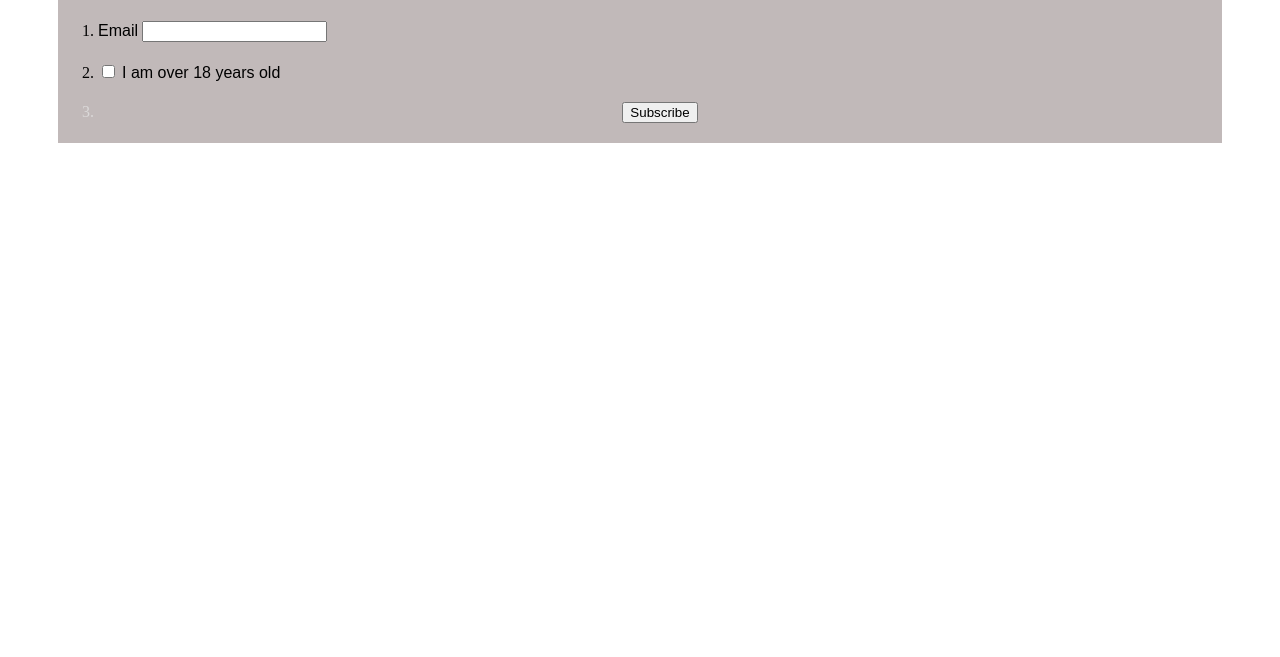
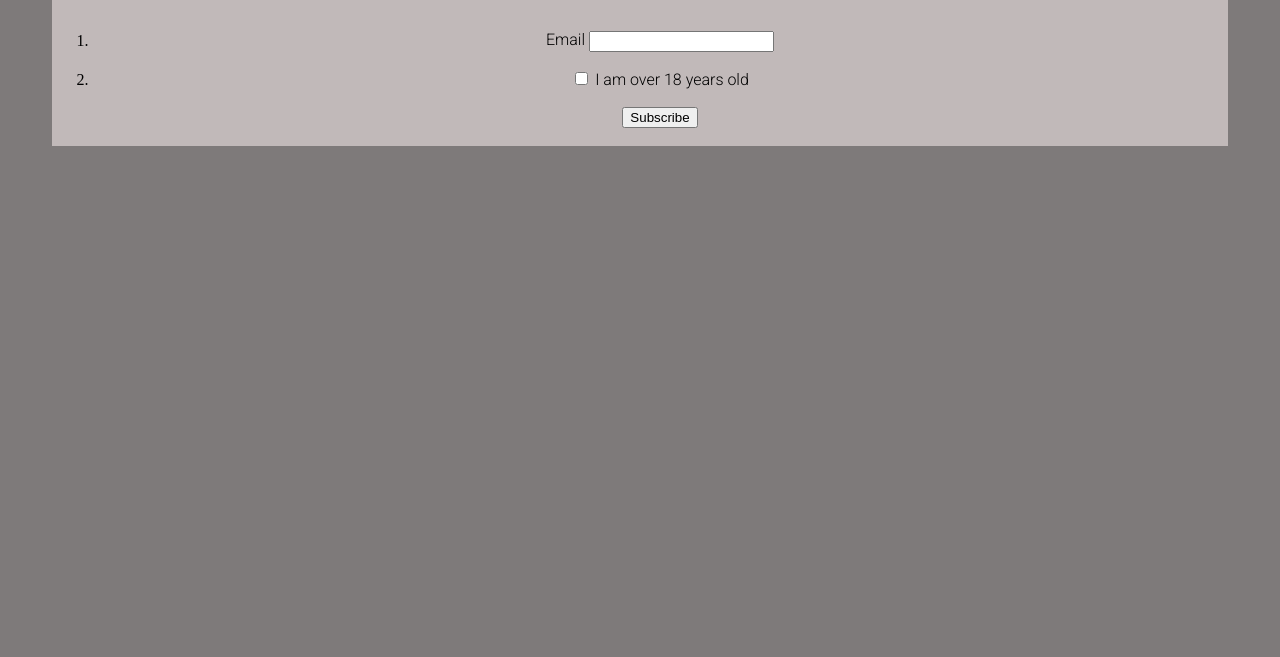
Before and after one commit to itmd-362-yeli/lab3, a plain HTML site: page index.html in a window 1280 px wide. Shown: the part 143-800 px from the top of the page. Drawn offline with nearby package versions, Linux system fonts and the light colour scheme; files whose address does not match are found by name.

Commit message:
Change to em from px and import google font

```diff
--- a/assets/screen.css
+++ b/assets/screen.css
@@ -1,44 +1,80 @@
 @import url('https://fonts.googleapis.com/css2?family=Raleway:wght@600&display=swap');
-
+@import url('https://fonts.googleapis.com/css2?family=Roboto:wght@300&display=swap');
 /* http://meyerweb.com/eric/tools/css/reset/
    v2.0 | 20110126
    License: none (public domain)
 */
 
 html{
-	font-family: 'Raleway', sans-serif;
+	display: block;
+	font-family: 'Raleway', sans-serif, Georgia;
 	margin: 0;
 	border: 0;
-	font-size: 100%;
+	font-size: 1.125em;/*18/16 =1.125 */
 	font: inherit;
 	vertical-align:baseline;
 	text-align: center;
+	background-color: #7e7a7a;
 }
 h1, p, label{
-	font-family: sans-serif;
-	padding-top:15px; /* 20/16= */
+	font-family: 'Roboto',sans-serif, Georgia;
+	padding-top:0.8333333333em; /* 15/18= 0.8333333333*/
 
 }
 #age{
-	padding-left: 0px;
-	padding-bottom: 10px
+	padding-left: 0em;
+	padding-bottom: 0.5555555556em; /* 10/18=0.55555555556*/
 }
 #input-age-verification, #input-email{
-	padding-top: 20px;
-	text-align: left;
+	padding-top: 1.1111111111em;/* 20/18= 1.1111111111*/
+	text-align: center;
 }
 #input-submit{
-	padding-top:20px;
-	padding-bottom: 20px;
+	display: block;
+	padding-top:1.1111111111em; /*20/18= 1.1111111111*/
+	padding-bottom: 1.1111111111em;
 	text-align: center;
 	color: #dbd9d9;
 }
 form{
+	display: block;
 	background-color: #c1b9b9;
 }
 main{
 	padding-top: 0;
-	padding-left: 50px;
-	padding-right: 50px;
-	padding-bottom: 30px;
+	padding-left: 2.7777777778em;/*50/18 = 2.7777777778*/
+	padding-right: 2.7777777778em;
+	padding-bottom: 1.6666666667em;/*30/18 = 1.6666666667*/
 }
+@media screen and (min-width: 16.6666666667em) { /* 300/ 18 = 16.6666666667*/
+	html{
+	text-align: left;
+}
+#input-age-verification, #input-email{
+	padding-top: 1.111111111em;/*20/18= */
+	text-align: left;
+}
+#input-submit{
+	display: block;
+	padding-top:1.1111111111em;
+	padding-bottom: 1.1111111111em;
+	text-align: left;
+	color: #dbd9d9;
+}
+}
+@media screen and (min-width: 27.7777777778em) { /* 500/ 18 = 27.7777777778 */
+  html {
+    text-align: center;
+  }
+	#input-age-verification, #input-email{
+		padding-top: 1.1111111111em;
+		text-align: center;
+	}
+	#input-submit{
+		display: block;
+		padding-top:1.1111111111em;
+		padding-bottom: 1.1111111111em;
+		text-align: center;
+		color: #dbd9d9;
+	}
+}
```
